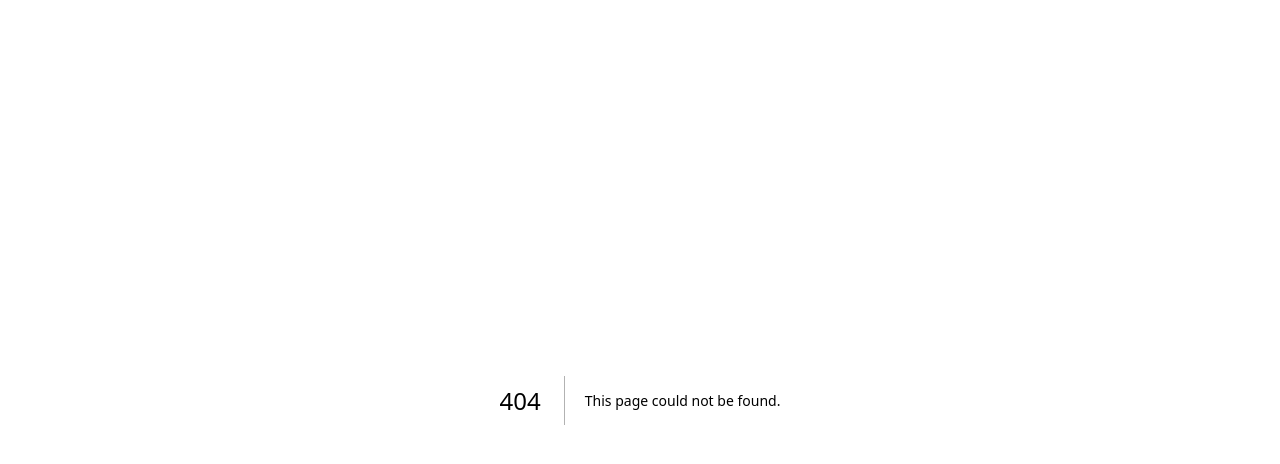
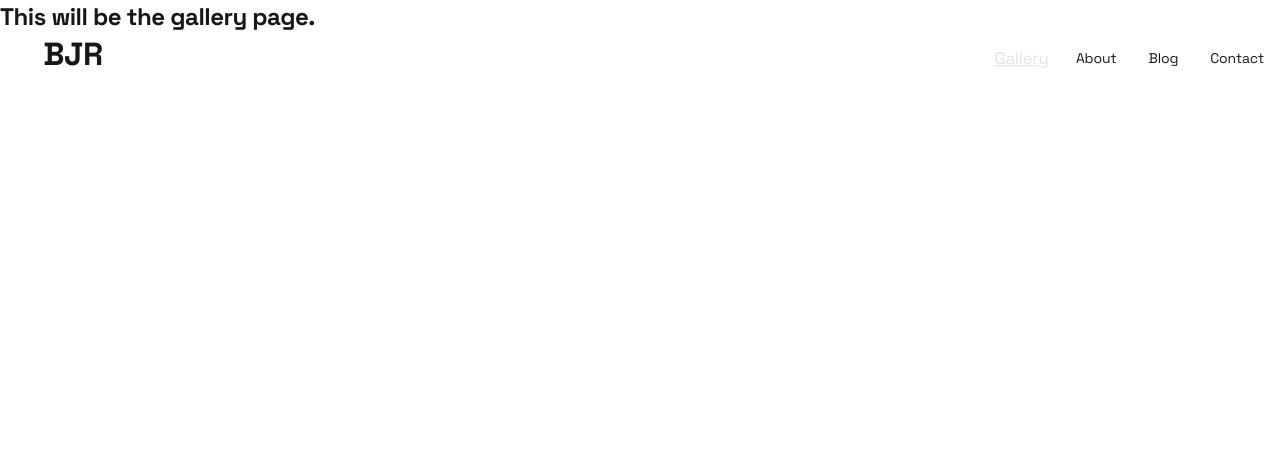
Before and after one commit to therealsarahp/brentjrowley2025, a Next.js app: page /gallery in a window 1280 px wide. Before the commit this address had no page. Shown: the top 464 px of the page. Built offline with nearby package versions, Linux system fonts and the light colour scheme.

Commit message:
init commit

```diff
--- /dev/null
+++ b/src/app/gallery/page.tsx
@@ -0,0 +1,17 @@
+export default function Gallery(){
+    return(
+        <div>
+            <main>
+                <section>
+
+                </section>
+                <section>
+                    <h1>
+                        This will be the gallery page.
+                    </h1>
+                </section>
+            </main>
+
+        </div>
+    )
+}
--- a/src/app/globals.css
+++ b/src/app/globals.css
@@ -1,6 +1,24 @@
 :root {
   --background: #ffffff;
   --foreground: #171717;
+  --darkPrimary: #171717;
+  --lightPrimary: #ffffff;
+  --color-gray-100:#f8f8f8;
+  --color-gray-200:#e4e4e4;
+  --color-gray-300:#aeaeae;
+  --color-gray-400:grey;
+  --color-gray-500:#636363;
+  --color-gray-600:#484848;
+  --color-gray-700:#3a3a3a;
+  --color-gray-800:#2e2e2e;
+  --color-gray-900:#161616;
+
+  --transition-duration: 250ms;
+  --transition-timing: ease;
+  --wrapper-width: 85rem;
+  --tracking: -0.05ch;
+  --tracking-s: -0.075ch;
+  --tracking-wide: 0.05ch;
 }
 
 @media (prefers-color-scheme: dark) {
@@ -15,13 +33,23 @@ body {
   max-width: 100vw;
   overflow-x: hidden;
 }
+main {
+  flex: auto;
+}
 
 body {
   color: var(--foreground);
   background: var(--background);
-  font-family: Arial, Helvetica, sans-serif;
   -webkit-font-smoothing: antialiased;
   -moz-osx-font-smoothing: grayscale;
+  display: flex;
+  flex-direction: column;
+  font-family: var(--font-grotesk), Titillium, sans-serif;
+  font-size: 1rem;
+  font-weight: 400;
+  font-size-adjust: from-font;
+  line-height: 1.4;
+  letter-spacing: var(--tracking);
 }
 
 * {
--- a/src/app/layout.tsx
+++ b/src/app/layout.tsx
@@ -1,20 +1,22 @@
 import type { Metadata } from "next";
-import { Geist, Geist_Mono } from "next/font/google";
+import { Anton, Space_Grotesk } from "next/font/google";
 import "./globals.css";
+import NavBar from "@/components/NavBar";
 
-const geistSans = Geist({
-  variable: "--font-geist-sans",
+const anton = Anton({
+  variable: "--font-anton",
+  weight: "400",
   subsets: ["latin"],
 });
 
-const geistMono = Geist_Mono({
-  variable: "--font-geist-mono",
+const spaceGrotesk = Space_Grotesk({
+  variable: "--font-grotesk",
   subsets: ["latin"],
 });
 
 export const metadata: Metadata = {
-  title: "Create Next App",
-  description: "Generated by create next app",
+  title: "BJR Art",
+  description: "Art from Arkansas painter Brent J Rowley",
 };
 
 export default function RootLayout({
@@ -24,7 +26,10 @@ export default function RootLayout({
 }>) {
   return (
     <html lang="en">
-      <body className={`${geistSans.variable} ${geistMono.variable}`}>
+    <body className={`${anton.variable} ${spaceGrotesk.variable}`}>
+    <header>
+      <NavBar/>
+    </header>
         {children}
       </body>
     </html>
--- /dev/null
+++ b/src/components/NavBar.tsx
@@ -0,0 +1,54 @@
+'use client';
+
+
+import Link from "next/link";
+import {paths} from "@/paths";
+import styles from "./navbar.module.css";
+import { usePathname } from 'next/navigation';
+
+
+export default function NavBar() {
+
+    const pathname = usePathname();
+
+    return(
+        <div className={styles.navContainer}>
+            <Link className={`${pathname === paths.index ? styles.hideLogo : styles.navLogo}`}
+                href={paths.index}>
+               <h1>
+                   BJR
+               </h1>
+            </Link>
+            <div className={styles.navWrapper}>
+                <ul>
+                    <li>
+                        <Link className={`${pathname === paths.gallery ? styles.linkActive : null}`}
+                              href={paths.gallery}>
+                            Gallery
+                        </Link>
+                    </li>
+                    <li>
+                        <Link className={`${pathname === paths.about ? styles.linkActive : null}`}
+                              href={paths.about}>
+                            About
+                        </Link>
+                    </li>
+                    <li>
+                        <Link className={`${pathname === paths.blog ? styles.linkActive : null}`}
+                              href={paths.blog.index}>
+                            Blog
+                        </Link>
+                    </li>
+                    <li>
+                        <Link className={`${pathname === paths.contact ? styles.linkActive : null}`}
+                              href={paths.contact}>
+                            Contact
+                        </Link>
+                    </li>
+                </ul>
+            </div>
+        </div>
+
+    )
+
+}
--- /dev/null
+++ b/src/components/navbar.module.css
@@ -0,0 +1,109 @@
+
+.navContainer {
+    overflow: hidden;
+    position: fixed;
+    width: 100%;
+    display: flex;
+    justify-content: flex-end;
+    align-items: center;
+    padding: 2rem 0;
+    z-index: 1000;
+}
+
+.navLogo{
+    z-index: 10;
+    display: flex;
+    justify-content: center;
+    align-items: center;
+    margin: 0 auto 0 0;
+    height: 100%;
+    max-width: 9.125rem;
+    width: 40%;
+    /* prevents padding from affecting height and width */
+    box-sizing: border-box;
+    padding: 0;
+}
+
+.hideLogo {
+    display: none;
+}
+
+
+.navWrapper {
+    display: flex;
+    position: absolute;
+    flex-direction: row;
+    gap: 32px;
+    grid-row-start: 2;
+    right: 0;
+    top: 0;
+    /*border: 1px red solid;*/
+}
+
+.navWrapper ul {
+    font-family: var(--font-grotesk);
+    padding-left: 0;
+    margin: 0;
+    /*font-size: 14px;*/
+    /*line-height: 24px;*/
+    letter-spacing: -0.01em;
+    list-style-type: none;
+    display: flex;
+}
+
+.navWrapper li:not(:last-of-type) {
+    margin-bottom: 8px;
+}
+
+.navWrapper li {
+    padding: 2rem 0;
+    list-style: none;
+    /* prevent flexbox from squishing it */
+    flex: none;
+}
+
+.navWrapper li a {
+    position: relative;
+    display: block;
+    margin: 1rem;
+    text-decoration: none;
+    /* 14px - 16px */
+    font-size: clamp(0.875rem, 1vw, 1rem);
+    line-height: 1.5em;
+}
+
+.navWrapper li .linkActive{
+    color: var(--color-gray-200);
+    transform: scale(1.2);
+    text-decoration: underline;
+}
+
+
+a.primary {
+    background: var(--foreground);
+    color: var(--background);
+    gap: 8px;
+}
+
+a.secondary {
+    border-color: var(--gray-alpha-200);
+    min-width: 180px;
+}
+
+@media (hover: hover) and (pointer: fine) {
+    .navWrapper li a:hover {
+        background: var(--color-gray-200);
+        color: var(--darkPrimary);
+        border-color: transparent;
+    }
+
+    a.secondary:hover {
+        background: var(--button-secondary-hover);
+        border-color: transparent;
+    }
+
+    .footer a:hover {
+        text-decoration: underline;
+        text-underline-offset: 4px;
+    }
+}
--- /dev/null
+++ b/src/paths.ts
@@ -0,0 +1,18 @@
+export const paths = {
+    index: '/',
+    gallery: "/gallery",
+    auth: {
+        login: '/auth/login',
+        register: '/auth/register',
+    },
+    about: "/about",
+    contact: "/contact",
+    blog: {
+        index: '/blog',
+        postDetails: '/blog/:postId',
+        postCreate: '/blog/create',
+    },
+    notAuthorized: '/errors/401',
+    notFound: '/errors/404',
+    serverError: '/errors/500',
+}
```
Also changed, not shown: package.json (+4 -4 lines), src/app/about/about.module.css (added, +17 -0 lines), src/app/about/page.tsx (added, +16 -0 lines), src/app/page.module.css (+13 -15 lines), src/app/page.tsx (+4 -82 lines).
